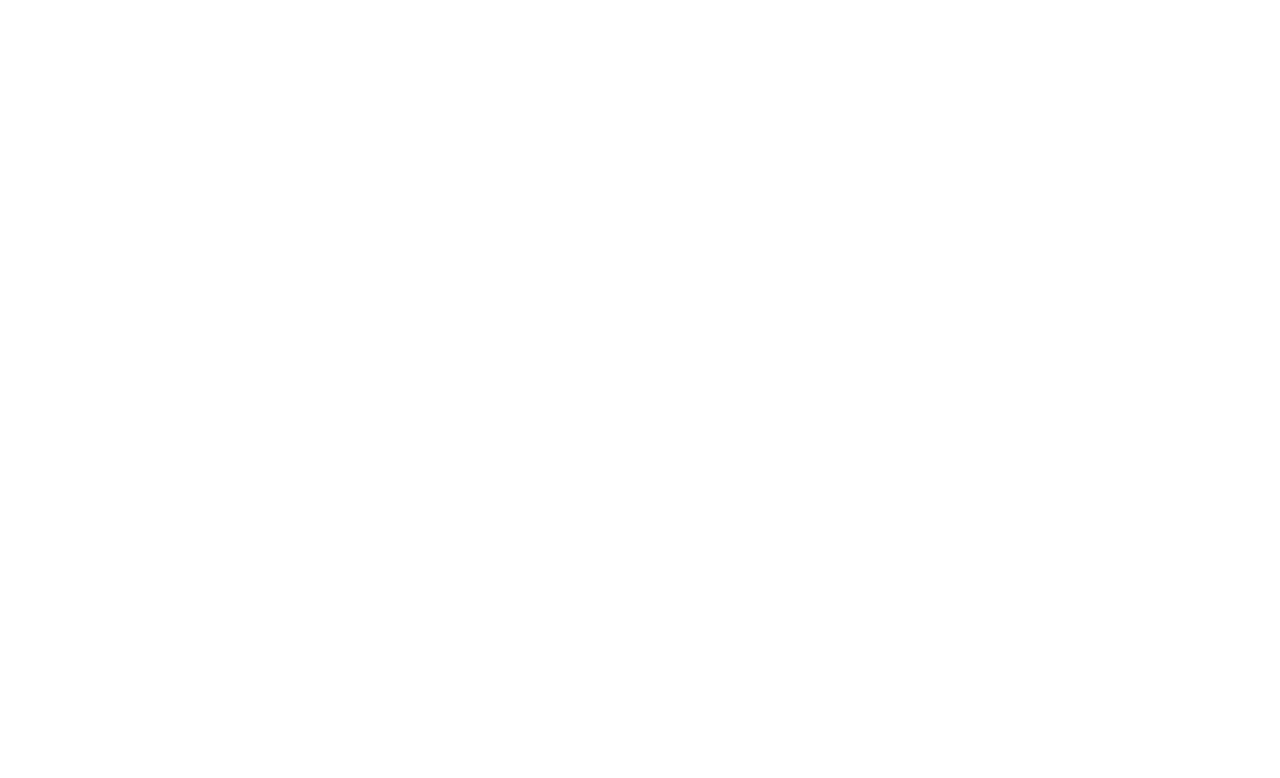
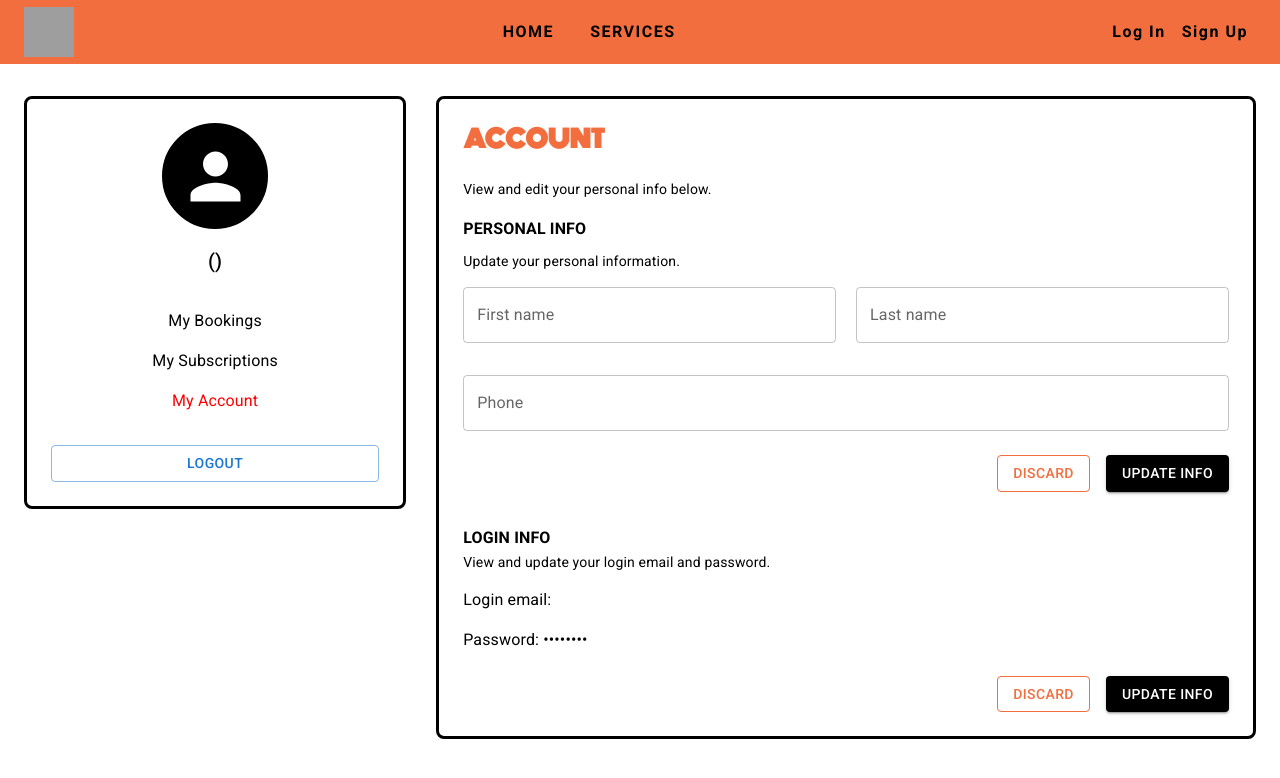
Before and after one commit to ThuHang2604/HairSalonAppointment_SWP, a React (Create React App) app: page /profile in a window 1280 px wide. Before the commit this address had no page. Shown: the top 778 px of the page. Built offline with nearby package versions, Linux system fonts and the light colour scheme; grey boxes are pictures that could not be loaded.

Commit message:
done UI Profile currently

```diff
--- a/src/layout/DefaultLayout/Navbar.js
+++ b/src/layout/DefaultLayout/Navbar.js
@@ -1,11 +1,10 @@
-import React from 'react';
+import React, { useState } from 'react';
 import { Link, useNavigate } from 'react-router-dom';
-import { AppBar, Toolbar, IconButton, Box, Button } from '@mui/material';
+import { AppBar, Toolbar, IconButton, Box, Button, Menu, MenuItem } from '@mui/material';
 import AccountCircleIcon from '@mui/icons-material/AccountCircle';
 import ShoppingBagIcon from '@mui/icons-material/ShoppingBag';
 import { useDispatch, useSelector } from 'react-redux';
 import { logoutUser } from '../../redux/slice/authSlice';
-import useRole from '../../hooks/useRole';
 
 const Navbar = () => {
   const dispatch = useDispatch();
@@ -15,7 +14,17 @@ const Navbar = () => {
 
   const handleLogout = () => {
     dispatch(logoutUser());
-    navigate('/');
+    navigate('/login');
+  };
+
+  // State để quản lý menu dropdown của avatar
+  const [anchorEl, setAnchorEl] = useState(null);
+  const open = Boolean(anchorEl);
+  const handleClick = (event) => {
+    setAnchorEl(event.currentTarget);
+  };
+  const handleClose = () => {
+    setAnchorEl(null);
   };
 
   return (
@@ -52,13 +61,10 @@ const Navbar = () => {
         <Box sx={{ display: 'flex', alignItems: 'center', gap: '15px' }}>
           {isAuthenticated ? (
             <>
-              {/* Admin, Staff, Stylist, Manager: Show Dashboard */}
-              {(role === 5 || role === 4 || role === 3 || role === 2) && <></>}
-
               {/* Customer: Show Account & Cart */}
-              {role === 1 && (
+              {role === 'Customer' && (
                 <>
-                  <IconButton sx={{ color: 'black' }}>
+                  <IconButton sx={{ color: 'black' }} onClick={handleClick}>
                     <AccountCircleIcon />
                   </IconButton>
                   <IconButton sx={{ color: 'black', position: 'relative' }}>
@@ -85,19 +91,25 @@ const Navbar = () => {
                 </>
               )}
 
-              {/* Log Out Button for All Roles */}
-              <Button
-                onClick={handleLogout}
-                sx={{
-                  color: 'black',
-                  fontSize: '16px',
-                  letterSpacing: '1.5px',
-                  fontWeight: 'bold',
-                  textTransform: 'none',
+              {/* Avatar Menu */}
+              <Menu
+                anchorEl={anchorEl}
+                open={open}
+                onClose={handleClose}
+                anchorOrigin={{
+                  vertical: 'bottom',
+                  horizontal: 'right',
+                }}
+                transformOrigin={{
+                  vertical: 'top',
+                  horizontal: 'right',
                 }}
               >
-                Log Out
-              </Button>
+                <MenuItem component={Link} to="/profile" onClick={handleClose}>
+                  Profile
+                </MenuItem>
+                <MenuItem onClick={handleLogout}>Log Out</MenuItem>
+              </Menu>
             </>
           ) : (
             <div>
--- /dev/null
+++ b/src/pages/UserProfile/ProSidebar.js
@@ -0,0 +1,86 @@
+import React, { useState } from 'react';
+import { Box, Avatar, Typography, IconButton, Menu, MenuItem, Button } from '@mui/material';
+import MoreVertIcon from '@mui/icons-material/MoreVert';
+import { useDispatch } from 'react-redux';
+import { logoutUser } from '../../redux/slice/authSlice';
+import { useNavigate } from 'react-router-dom';
+
+const ProfileSidebar = ({ user }) => {
+  const [anchorEl, setAnchorEl] = useState(null);
+  const open = Boolean(anchorEl);
+  const dispatch = useDispatch();
+  const navigate = useNavigate();
+
+  const handleClick = (event) => {
+    setAnchorEl(event.currentTarget);
+  };
+
+  const handleClose = () => {
+    setAnchorEl(null);
+  };
+
+  const handleLogout = () => {
+    dispatch(logoutUser());
+    navigate('/login');
+  };
+
+  return (
+    <Box
+      sx={{
+        border: '3px solid black',
+        borderRadius: 2,
+        padding: 3,
+        textAlign: 'center',
+        position: 'relative',
+        width: { xs: '100%', md: '30%' },
+        display: 'flex',
+        flexDirection: 'column',
+        justifyContent: 'space-between',
+        height: '100%',
+      }}
+    >
+      <Box
+        sx={{
+          display: 'flex',
+          flexDirection: 'column',
+          alignItems: 'center',
+        }}
+      >
+        <Box sx={{}}>
+          <Avatar
+            sx={{
+              width: 100,
+              height: 100,
+              backgroundColor: '#000',
+              border: '3px solid black',
+              borderRadius: '50%',
+            }}
+          />
+          <Typography variant="h6" mt={2}>
+            {user?.firstName} {user?.lastName} ({user?.role})
+          </Typography>
+        </Box>
+
+        {/* Side Menu */}
+        <Box sx={{ mt: 4 }}>
+          <Typography variant="body1" sx={{ mb: 2, cursor: 'pointer' }}>
+            My Bookings
+          </Typography>
+          <Typography variant="body1" sx={{ mb: 2, cursor: 'pointer' }}>
+            My Subscriptions
+          </Typography>
+          <Typography variant="body1" sx={{ color: 'red', cursor: 'pointer' }}>
+            My Account
+          </Typography>
+        </Box>
+      </Box>
+
+      {/* Logout Button placed at the bottom */}
+      <Button variant="outlined" fullWidth sx={{ mt: 4 }} onClick={handleLogout}>
+        Logout
+      </Button>
+    </Box>
+  );
+};
+
+export default ProfileSidebar;
--- /dev/null
+++ b/src/pages/UserProfile/Profile.js
@@ -0,0 +1,104 @@
+import React from 'react';
+import { Box, Container, Typography, TextField, Button } from '@mui/material';
+import { useSelector } from 'react-redux';
+import ProfileSidebar from './ProSidebar';
+import Footer from '../home/Footer';
+
+const ProfilePage = () => {
+  const { user } = useSelector((state) => state.auth);
+
+  return (
+    <Container maxWidth={false} sx={{ mt: 4, maxWidth: '1400px' }}>
+      <Box
+        sx={{
+          display: 'flex',
+          gap: '30px',
+          flexDirection: { xs: 'column', md: 'row' },
+        }}
+      >
+        {/* Sidebar */}
+        <ProfileSidebar user={user} />
+
+        {/* Main Content */}
+        <Box
+          sx={{
+            border: '3px solid black',
+            borderRadius: 2,
+            padding: 3,
+            width: { xs: '100%', md: '70%' },
+            textAlign: 'left',
+          }}
+        >
+          {/* Account Title */}
+          <Typography
+            variant="h5"
+            sx={{
+              fontWeight: 'bold',
+              mb: 3,
+              color: '#f26e3f',
+              fontFamily: 'Monoton, Fantasy',
+            }}
+          >
+            ACCOUNT
+          </Typography>
+          <Typography variant="body2" mb={2}>
+            View and edit your personal info below.
+          </Typography>
+
+          {/* Personal Info Section */}
+          <Typography variant="subtitle1" sx={{ fontWeight: 'bold', mb: 1 }}>
+            PERSONAL INFO
+          </Typography>
+          <Typography variant="body2" mb={2}>
+            Update your personal information.
+          </Typography>
+
+          <Box sx={{ display: 'flex', gap: '20px', flexDirection: { xs: 'column', sm: 'row' }, mb: 2 }}>
+            <TextField fullWidth label="First name" defaultValue={user?.firstName || ''} />
+            <TextField fullWidth label="Last name" defaultValue={user?.lastName || ''} />
+          </Box>
+          <TextField fullWidth label="Phone" defaultValue={user?.phone || ''} sx={{ mt: 2 }} />
+
+          {/* Personal Info Buttons */}
+          <Box sx={{ display: 'flex', justifyContent: 'flex-end', gap: 2, mt: 3 }}>
+            <Button variant="outlined" sx={{ color: '#f26e3f', borderColor: '#f26e3f' }}>
+              Discard
+            </Button>
+            <Button variant="contained" sx={{ backgroundColor: '#000', color: '#fff' }}>
+              Update Info
+            </Button>
+          </Box>
+
+          {/* Login Info Section */}
+          <Typography variant="subtitle1" sx={{ fontWeight: 'bold', mt: 4 }}>
+            LOGIN INFO
+          </Typography>
+          <Typography variant="body2" mb={2}>
+            View and update your login email and password.
+          </Typography>
+
+          <Typography variant="body1" mt={2}>
+            Login email: {user?.email}
+          </Typography>
+
+          <Typography variant="body1" mt={2}>
+            Password: ••••••••
+          </Typography>
+
+          {/* Login Info Buttons */}
+          <Box sx={{ display: 'flex', justifyContent: 'flex-end', gap: 2, mt: 3 }}>
+            <Button variant="outlined" sx={{ color: '#f26e3f', borderColor: '#f26e3f' }}>
+              Discard
+            </Button>
+            <Button variant="contained" sx={{ backgroundColor: '#000', color: '#fff' }}>
+              Update Info
+            </Button>
+          </Box>
+        </Box>
+      </Box>
+      {/* <Footer /> */}
+    </Container>
+  );
+};
+
+export default ProfilePage;
--- a/src/routes/routes.js
+++ b/src/routes/routes.js
@@ -8,7 +8,7 @@ import ServiceDetail from '@/pages/ServiceDetail';
 import BookingPage from '@/pages/BookingPage';
 import PaymentPage from '@/pages/PaymentPage';
 import ServiceList from '@/pages/Manager/ServiceList';
-
+import ProfilePage from '@/pages/UserProfile/Profile';
 const publicRoutes = [
   {
     title: 'Home',
@@ -45,6 +45,11 @@ const publicRoutes = [
     path: '/booking-page',
     component: BookingPage,
   },
+  {
+    title: 'Profile',
+    path: '/profile',
+    component: ProfilePage,
+  },
 ];
 
 const memberRoutes = [
```
